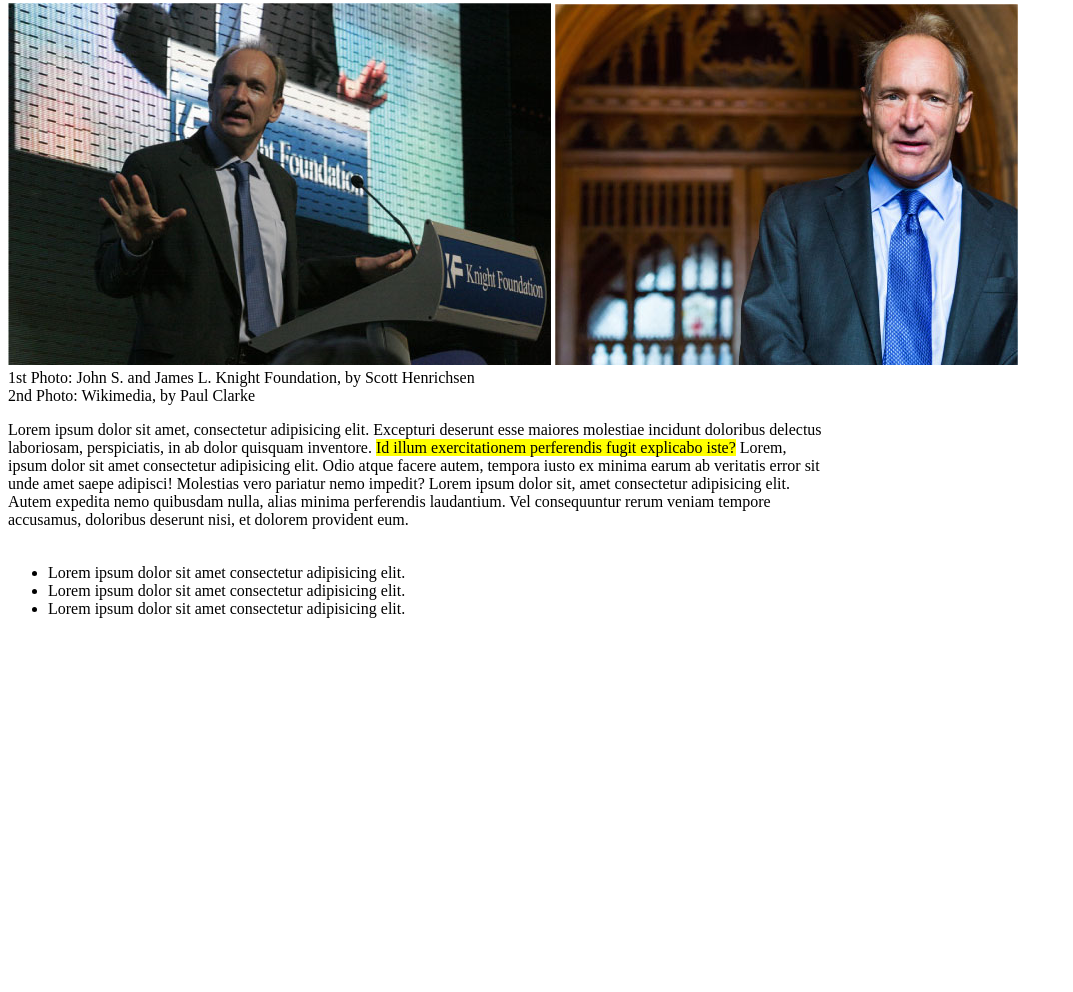
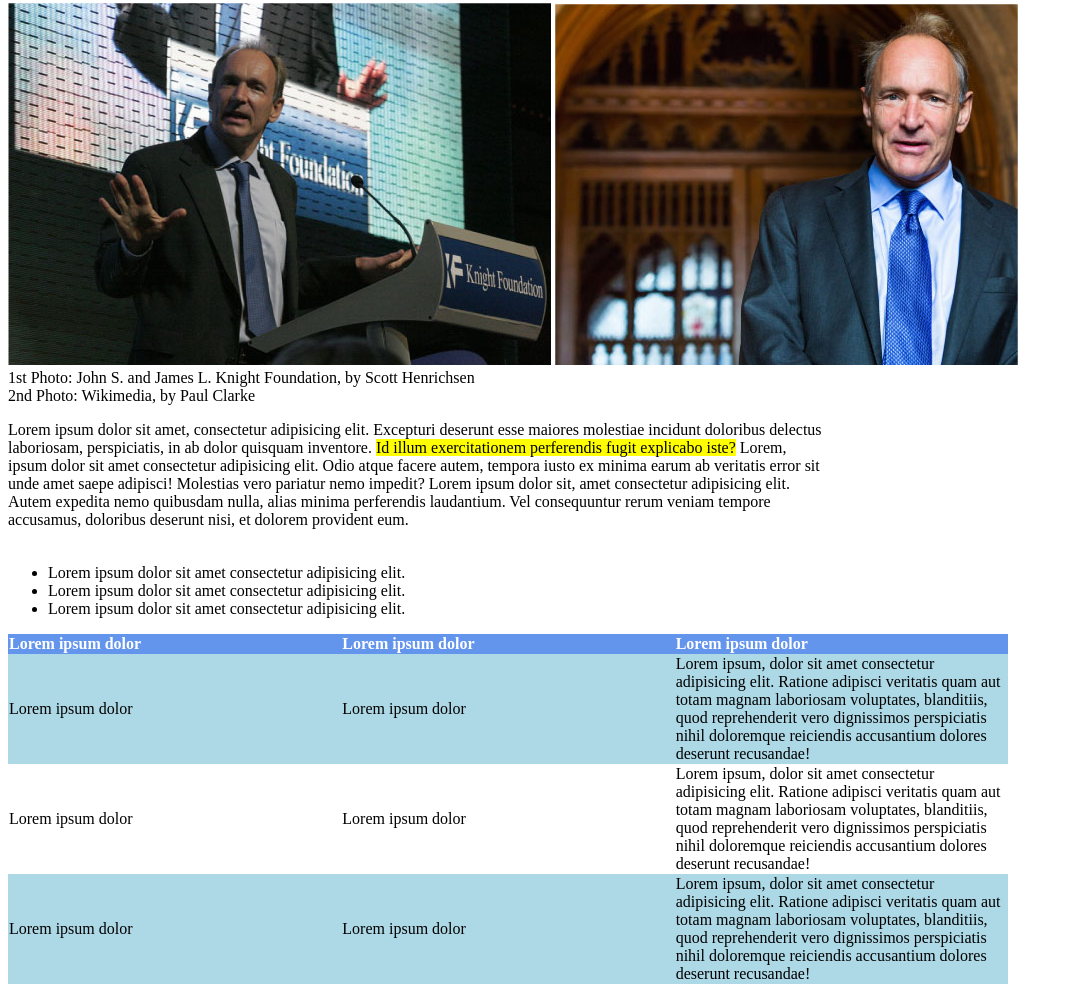
Before and after one commit to EmanueleIppolito/html-css-booleaner, a plain HTML site: page index.html in a window 1280 px wide. Shown: the part 248-1240 px from the top of the page, without its empty margins (0-1073 px from the left). Before the commit the page ends 882 px from the top, so only its background shows below. Drawn offline with Linux system fonts and the light colour scheme.

Commit message:
add table

```diff
--- a/index.html
+++ b/index.html
@@ -42,6 +42,7 @@
             Vel consequuntur rerum veniam tempore accusamus, doloribus deserunt nisi, et dolorem provident eum.
         </p>
         <br>
+        <!--List-->
         <ul>
             <li>
                 Lorem ipsum dolor sit amet consectetur adipisicing elit.
@@ -55,6 +56,44 @@
 
             </li>
         </ul>
+        <!--/List-->
+        <!--Table-->
+        <table style="width: 1000px;">
+            <tr>
+                <thead style="width: 500px;">
+                    <th>Lorem ipsum dolor</th>
+                    <th>Lorem ipsum dolor</th>
+                    <th>Lorem ipsum dolor</th>
+                </thead>
+                <tbody>
+                    <td style="width: 300px; background-color: lightblue;">Lorem ipsum dolor</td>
+                    <td style="width: 300px; background-color: lightblue;">Lorem ipsum dolor</td>
+                    <td style="width: 300px; background-color: lightblue;">Lorem ipsum, dolor sit amet consectetur
+                        adipisicing elit. Ratione adipisci veritatis quam aut totam magnam laboriosam voluptates,
+                        blanditiis, quod reprehenderit vero dignissimos perspiciatis nihil doloremque reiciendis
+                        accusantium dolores deserunt recusandae!</td>
+                    <tr>
+                        <td style="width: 300px; background-color: white;">Lorem ipsum dolor</td>
+                        <td style="width: 300px; background-color: white;">Lorem ipsum dolor</td>
+                        <td style="width: 300px; background-color: white;">Lorem ipsum, dolor sit amet consectetur
+                            adipisicing elit. Ratione adipisci veritatis quam aut totam magnam laboriosam voluptates,
+                            blanditiis, quod reprehenderit vero dignissimos perspiciatis nihil doloremque reiciendis
+                            accusantium dolores deserunt recusandae!</td>
+                    </tr>
+                    <tr>
+                        <td style="width: 300px; background-color: lightblue;">Lorem ipsum dolor</td>
+                        <td style="width: 300px; background-color: lightblue;">Lorem ipsum dolor</td>
+                        <td style="width: 300px; background-color: lightblue;">Lorem ipsum, dolor sit amet consectetur
+                            adipisicing elit. Ratione adipisci veritatis quam aut totam magnam laboriosam voluptates,
+                            blanditiis, quod reprehenderit vero dignissimos perspiciatis nihil doloremque reiciendis
+                            accusantium dolores deserunt recusandae!</td>
+                    </tr>
+                </tbody>
+            </tr>
+        </table>
+        <!--/Table-->
+
+
     </main>
 
 
--- a/style.css
+++ b/style.css
@@ -6,6 +6,17 @@ header {
     margin-top: -10px;
     margin-left: -10px;
     margin-right: -10px;
+}
+
+table{
+    border-spacing: 0px;
+    height: 80px;
+}
+th {
+    background-color: cornflowerblue;
+    color: white;
+    border: 0px;
+    text-align: justify;
 }
 
 p {
```
